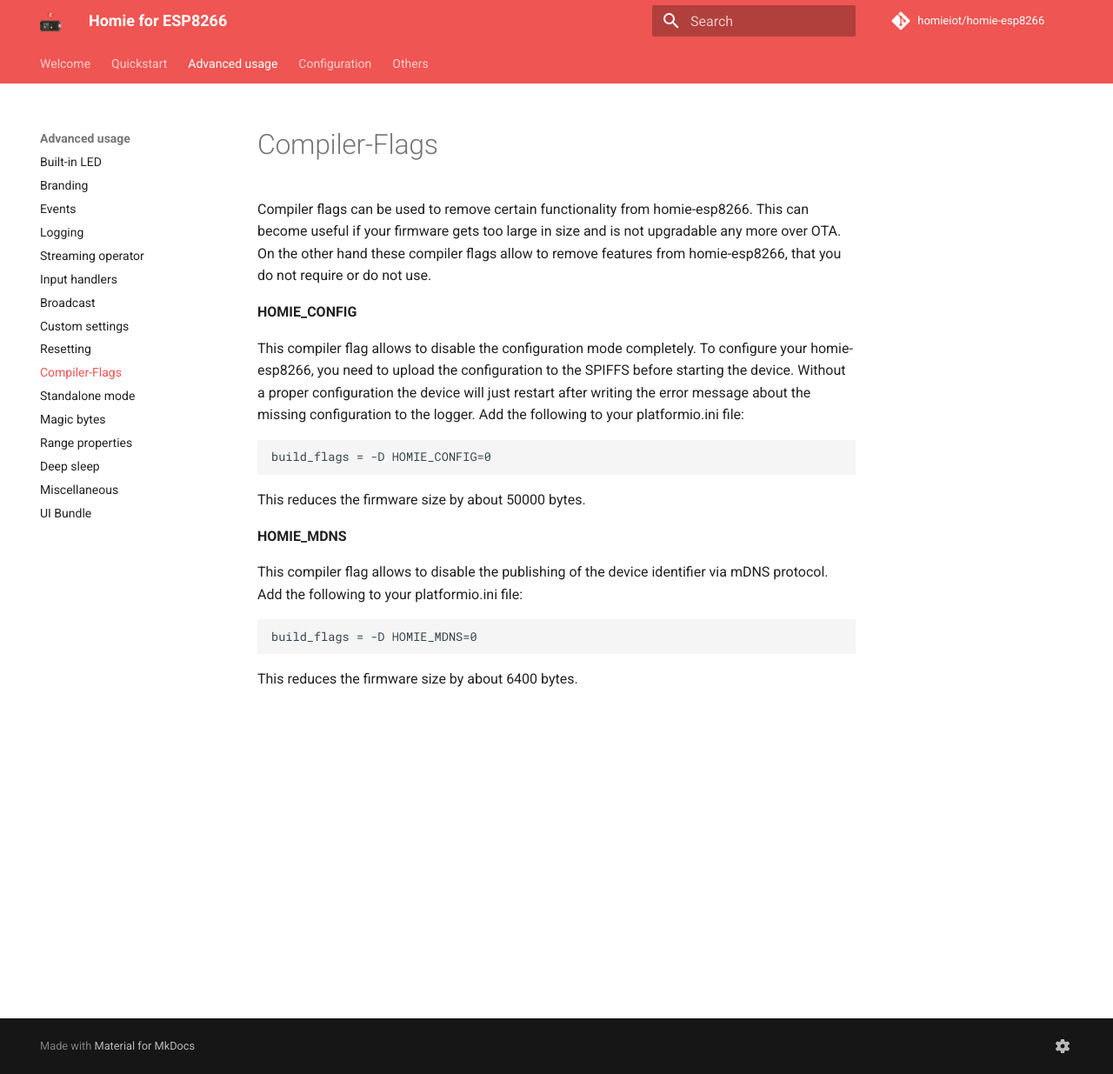
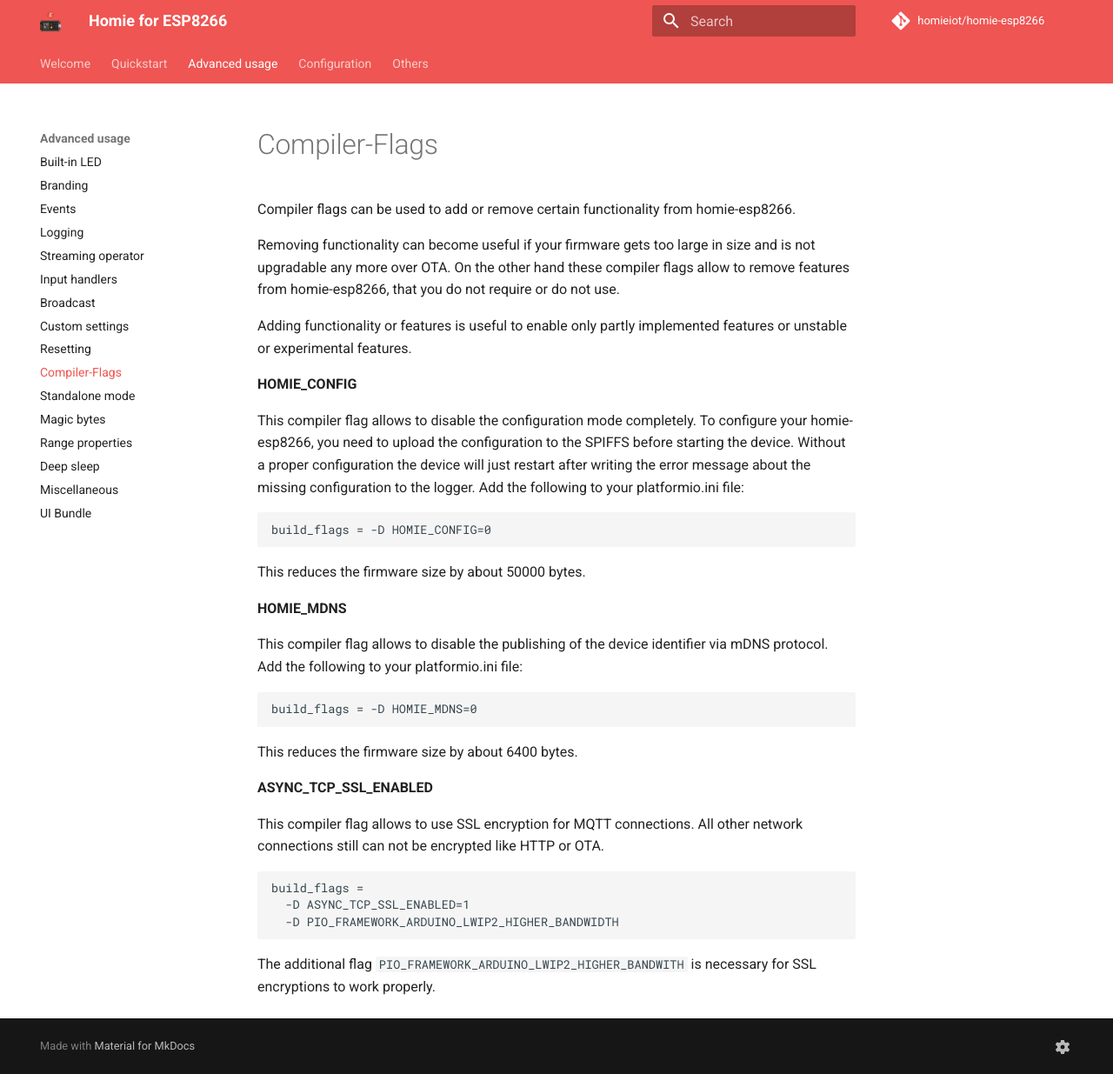
Before and after one commit to homieiot/homie-esp8266, an MkDocs documentation site: the page built from docs/advanced-usage/compiler-flags.md, in a window 1280 px wide and 1235 px high. Shown: the whole window at 87% size. Built offline with MkDocs 1.6.1 and Material for MkDocs 9.7.7, drawn with Linux system fonts in a browser that asks for light colours; comment, search, counter and statistics services are not loaded; old or Windows-style settings are respelled for this version of MkDocs.

Commit message:
documented how to use SSL encryption for MQTT
(cherry picked from commit ebac43a8783c3d8149aae7a95e6621cd292f8074)

````diff
--- a/docs/advanced-usage/compiler-flags.md
+++ b/docs/advanced-usage/compiler-flags.md
@@ -1,4 +1,8 @@
-Compiler flags can be used to remove certain functionality from homie-esp8266. This can become useful if your firmware gets too large in size and is not upgradable any more over OTA. On the other hand these compiler flags allow to remove features from homie-esp8266, that you do not require or do not use.
+Compiler flags can be used to add or remove certain functionality from homie-esp8266.
+
+Removing functionality can become useful if your firmware gets too large in size and is not upgradable any more over OTA. On the other hand these compiler flags allow to remove features from homie-esp8266, that you do not require or do not use.
+
+Adding functionality or features is useful to enable only partly implemented features or unstable or experimental features.
 
 **HOMIE_CONFIG**
 
@@ -19,3 +23,15 @@ build_flags = -D HOMIE_MDNS=0
 ```
 
 This reduces the firmware size by about 6400 bytes.
+
+**ASYNC_TCP_SSL_ENABLED**
+
+This compiler flag allows to use SSL encryption for MQTT connections. All other network connections still can not be encrypted like HTTP or OTA.
+
+```
+build_flags =
+  -D ASYNC_TCP_SSL_ENABLED=1
+  -D PIO_FRAMEWORK_ARDUINO_LWIP2_HIGHER_BANDWIDTH
+```
+
+The additional flag `PIO_FRAMEWORK_ARDUINO_LWIP2_HIGHER_BANDWITH` is necessary for SSL encryptions to work properly.
````
Also changed, not shown: docs/others/limitations-and-known-issues.md (+1 -1 lines).
